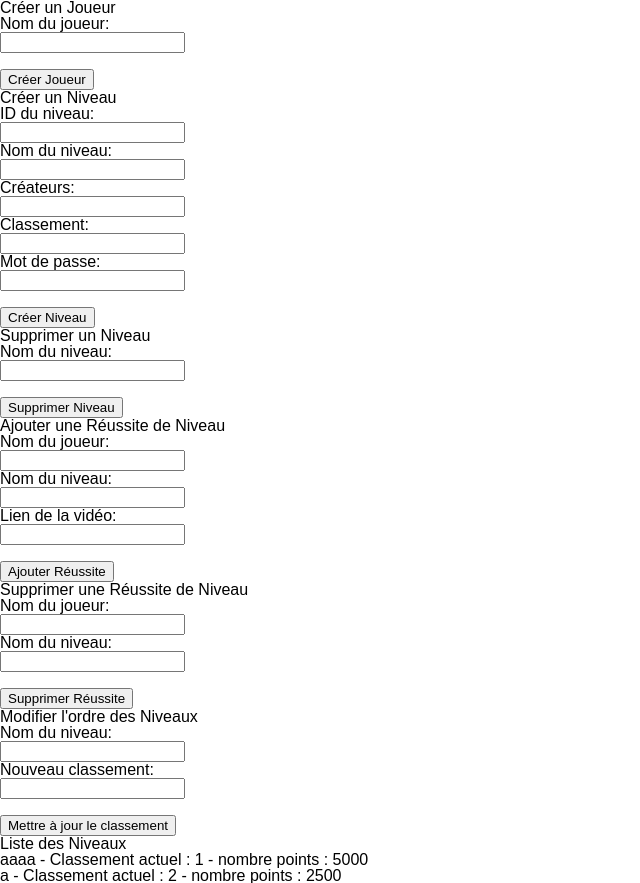
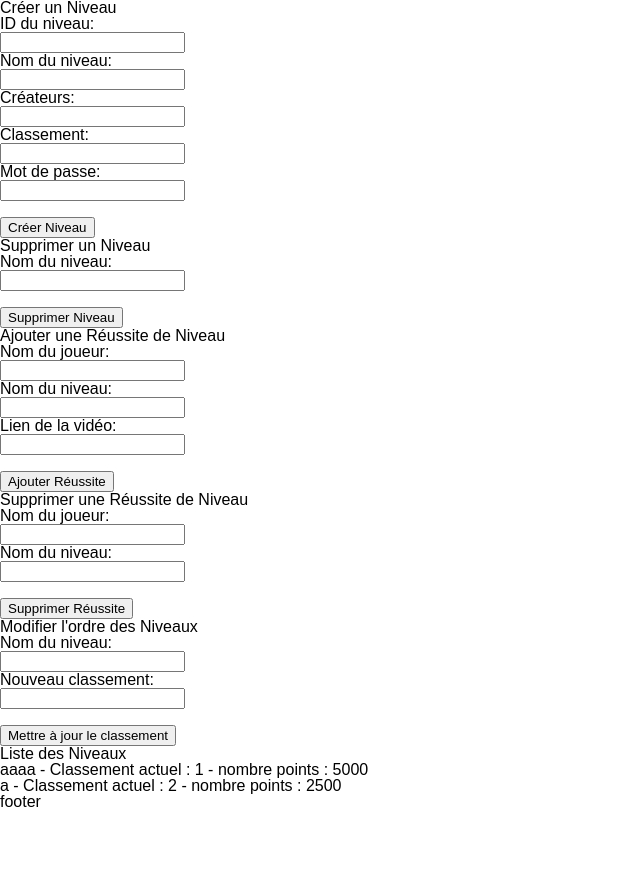
Before and after one commit to TimeoBlondeleauDubois/Frozen-Liste, a Flask app: page /admin in a window 1280 px wide. Shown: the part 16-899 px from the top of the page, without its empty margins (0-640 px from the left). After the commit the page ends 823 px from the top, so only its background shows below. Run offline with Flask 3, Linux system fonts and the light colour scheme; a user stored in the database is signed in; data comes from the database, SQL or seed files in the repository; both versions use the stored data as it was after the commit; style sheets or scripts are compiled from the project's sources.

Commit message:
chore: Création automatique de joueur

```diff
--- a/app.py
+++ b/app.py
@@ -142,19 +142,6 @@ def admin():
     else:
         return redirect(url_for('connexion'))
 
-@app.route('/ajouter_joueur', methods=['POST'])
-def ajouter_joueur():
-    nom_joueur = request.form['nom_joueur']
-    try:
-        connection = sqlite3.connect('DataBase.db')
-        cursor = connection.cursor()
-        cursor.execute('INSERT INTO Joueur (nom) VALUES (?)', (nom_joueur,))
-        connection.commit()
-        connection.close()
-        return f'Joueur {nom_joueur} ajouté avec succès !'
-    except sqlite3.IntegrityError:
-        return f'Erreur : Le joueur {nom_joueur} existe déjà.'
-
 @app.route('/ajouter_niveau', methods=['POST'])
 def ajouter_niveau():
     id_niveau = int(request.form['id_niveau'])
@@ -206,13 +193,17 @@ def reussir_niveau():
     cursor.execute('SELECT id FROM Joueur WHERE nom = ?', (nom_joueur,))
     result = cursor.fetchone()
     if result is None:
-        return f'Erreur : Aucun joueur trouvé avec le nom {nom_joueur}'
+        cursor.execute('INSERT INTO Joueur (nom) VALUES (?)', (nom_joueur,))
+        connection.commit()
+        cursor.execute('SELECT id FROM Joueur WHERE nom = ?', (nom_joueur,))
+        result = cursor.fetchone()
 
     joueur_id = result[0]
 
     cursor.execute('SELECT id, points FROM Niveau WHERE nom = ?', (nom_niveau,))
     result = cursor.fetchone()
     if result is None:
+        connection.close()
         return f'Erreur : Aucun niveau trouvé avec le nom {nom_niveau}'
 
     niveau_id, points = result
@@ -220,6 +211,7 @@ def reussir_niveau():
     cursor.execute('SELECT * FROM JoueurNiveau WHERE joueur_id = ? AND niveau_id = ?', (joueur_id, niveau_id))
     result = cursor.fetchone()
     if result:
+        connection.close()
         return f'Erreur : Le joueur {nom_joueur} a déjà réussi le niveau {nom_niveau}'
 
     cursor.execute('''
--- a/templates/admin.html
+++ b/templates/admin.html
@@ -7,13 +7,6 @@
 {% endblock %}
 
 {% block content %}
-    <h1>Créer un Joueur</h1>
-    <form action="/ajouter_joueur" method="post">
-        <label for="nom_joueur">Nom du joueur:</label><br>
-        <input type="text" id="nom_joueur" name="nom_joueur"><br><br>
-        <input type="submit" value="Créer Joueur">
-    </form>
-
     <h1>Créer un Niveau</h1>
     <form action="/ajouter_niveau" method="post">
         <label for="id_niveau">ID du niveau:</label><br>
```
Also changed, not shown: DataBase.db.
